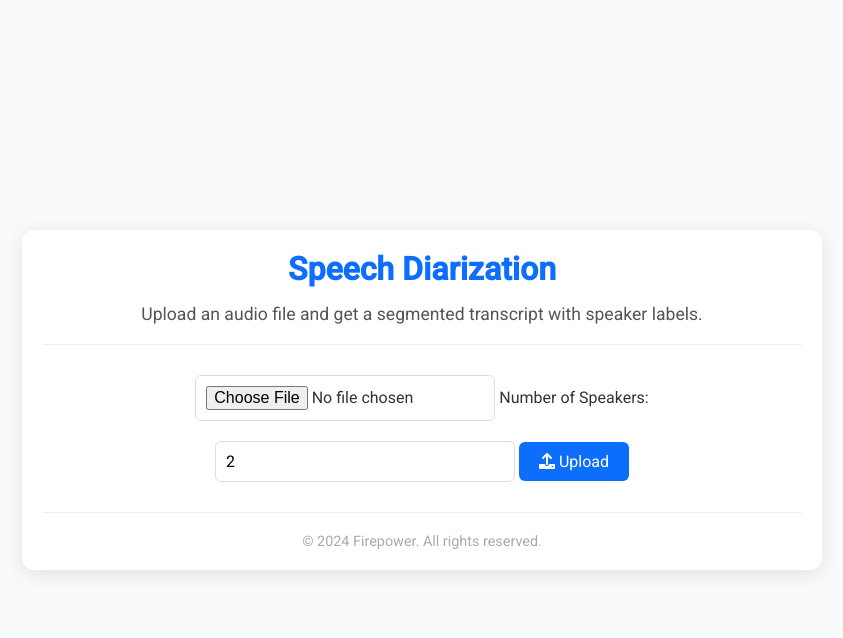
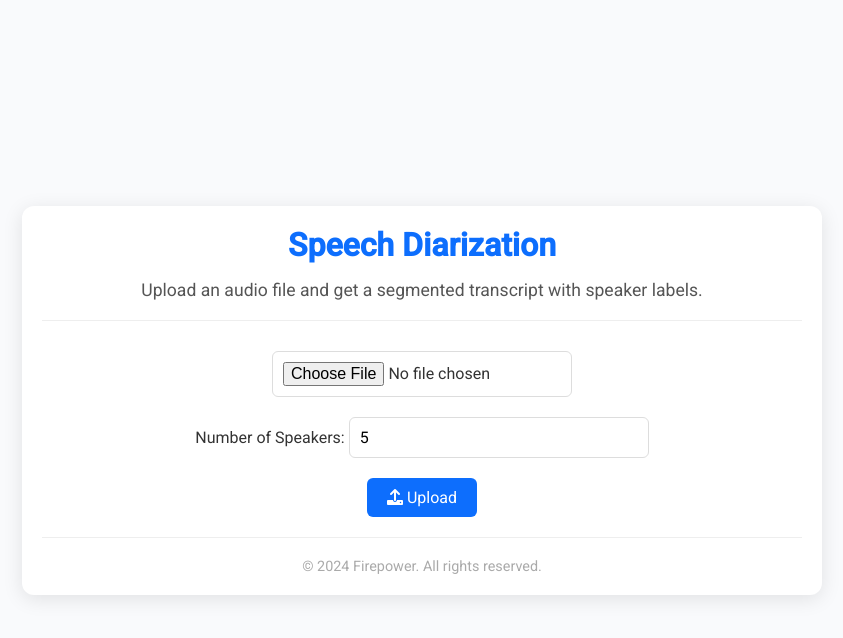
Before and after one commit to jaiakash2004/Clustering-based-Speech-Diarization, a Flask app: page / in a window 1280 px wide. Shown: the top 638 px of the page, without its empty margins (218-1061 px from the left). Run offline with Flask 3, Linux system fonts and the light colour scheme.

Commit message:
index.html

```diff
--- a/templates/index.html
+++ b/templates/index.html
@@ -4,7 +4,7 @@
     <meta charset="UTF-8">
     <meta name="viewport" content="width=device-width, initial-scale=1.0">
     <title>Speech Diarization - Firepower</title>
-    <link rel="stylesheet" href="{{ url_for('static', filename='css/styles.css') }}">
+    <link rel="stylesheet" href="static/css/styles.css">
     <link href="https://fonts.googleapis.com/css2?family=Roboto:wght@300;400;500&display=swap" rel="stylesheet">
     <link href="https://cdnjs.cloudflare.com/ajax/libs/font-awesome/6.0.0-beta3/css/all.min.css" rel="stylesheet">
 </head>
@@ -23,13 +23,16 @@
         <section class="upload-section">
             <form method="POST" enctype="multipart/form-data">
                 <input type="file" name="file" accept="audio/*" required>
-                <label for="num_speakers">Number of Speakers:</label>
-                <input type="number" name="num_speakers" id="num_speakers" value="2" min="1" required>
+                <div class="number-of-speakers">
+                    <label for="num_speakers">Number of Speakers:</label>
+                    <input type="number" name="num_speakers" id="num_speakers" value="5" min="1" required>
+                </div>
                 <button type="submit" class="upload-btn">
                     <i class="fas fa-upload"></i> Upload
                 </button>
             </form>
         </section>
+
 
         <!-- Transcript Section -->
         {% if transcript %}
@@ -64,6 +67,19 @@
         document.querySelector("form").addEventListener("submit", function(event) {
             document.getElementById("loading-overlay").style.display = "flex";
         });
+
+        // Collapsible transcript sections
+        document.querySelectorAll(".collapsible").forEach(button => {
+            button.addEventListener("click", function() {
+                this.classList.toggle("active");
+                const content = this.nextElementSibling;
+                if (content.style.maxHeight) {
+                    content.style.maxHeight = null;
+                } else {
+                    content.style.maxHeight = content.scrollHeight + "px";
+                }
+            });
+        });
     </script>
 </body>
 </html>
```
